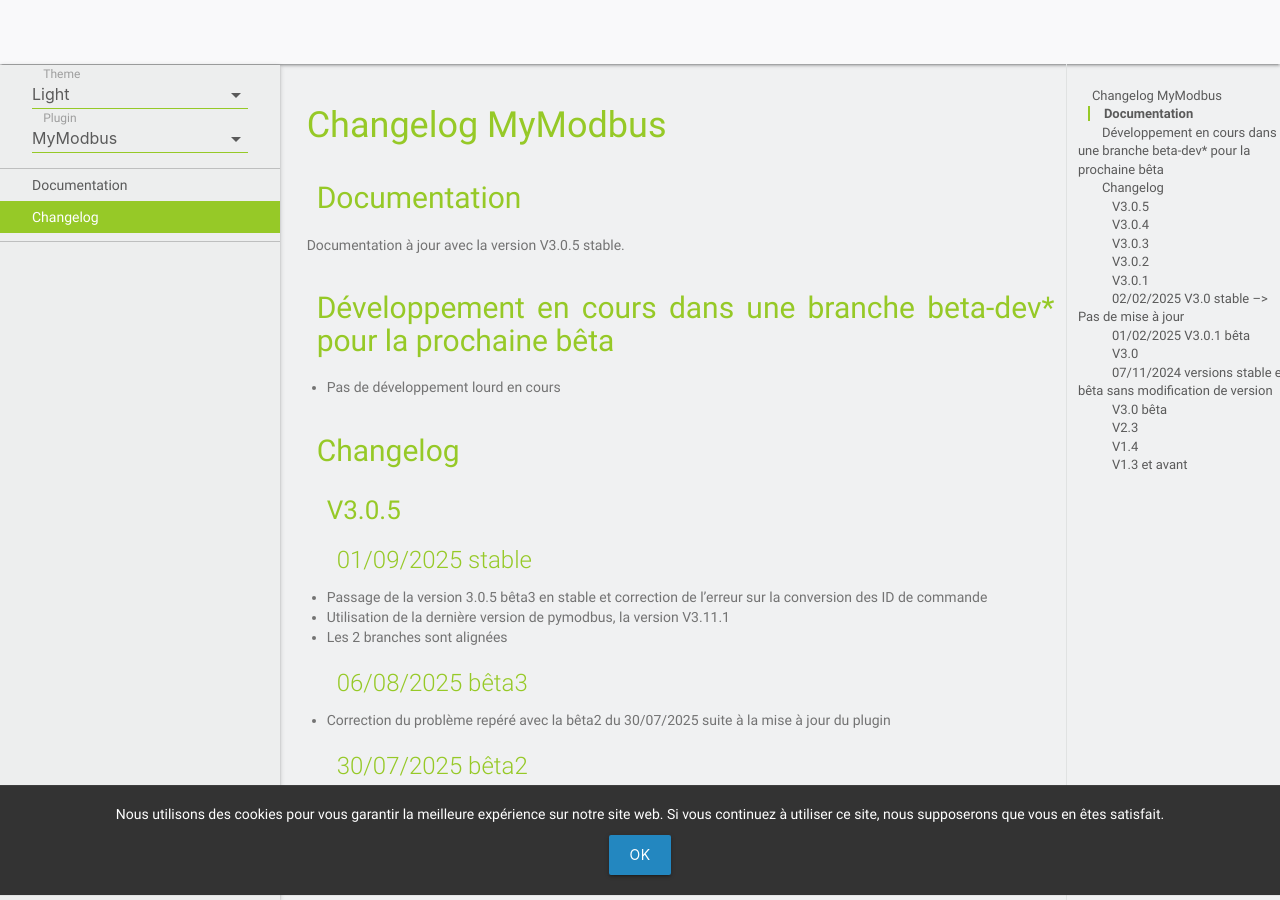
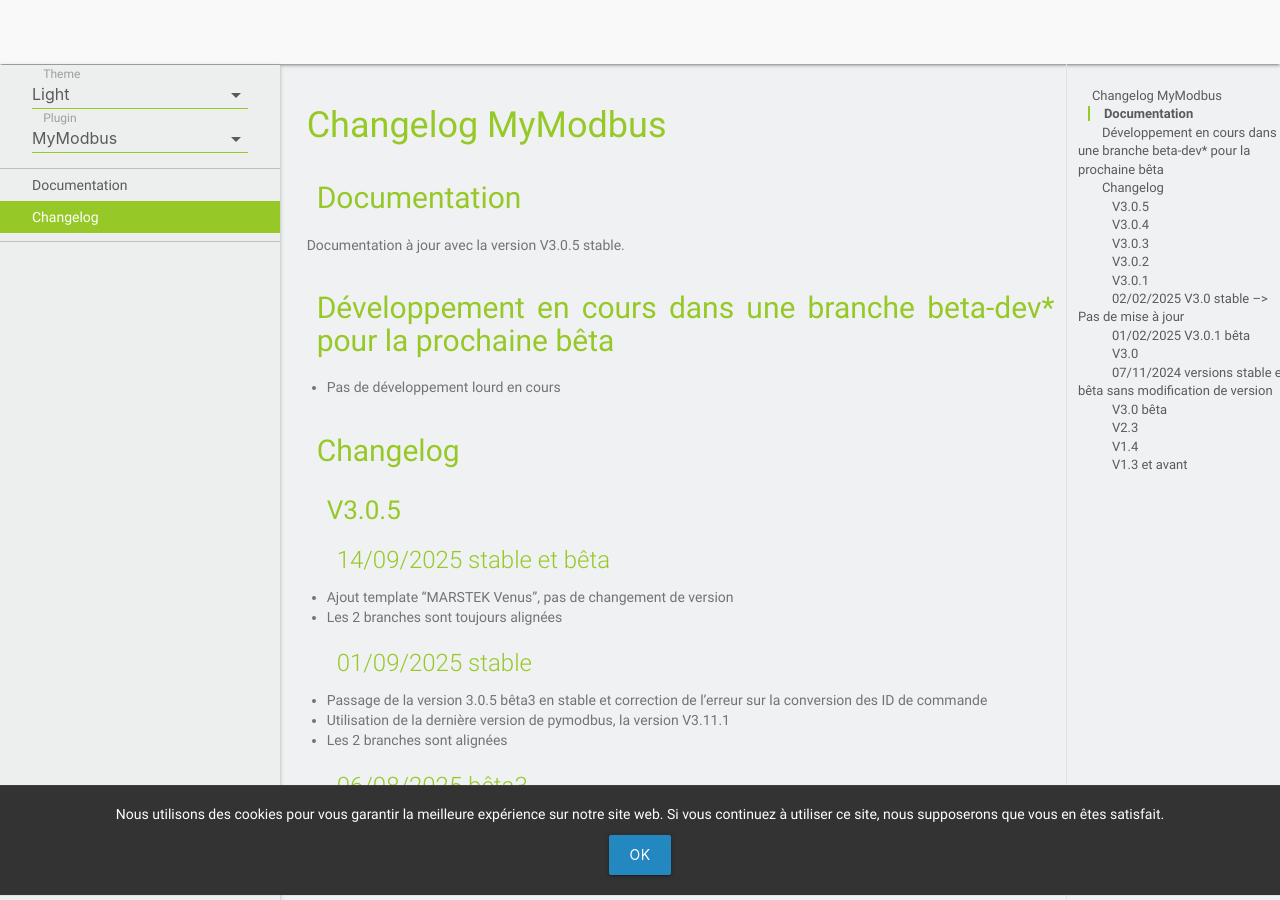
Before and after one commit to MrWaloo/jeedom-plugins-doc, a Jekyll site: the page built from docs/fr_FR/mymodbus_changelog.md, in a window 1280 px wide and 900 px high. Built offline with Jekyll 4.4.1, drawn with Linux system fonts in a browser that asks for light colours; emoji names are drawn with the system emoji font; our own code applies the rules of GitHub Pages for plain Markdown files.

Commit message:
Update mymodbus_changelog.md

```diff
--- a/docs/fr_FR/mymodbus_changelog.md
+++ b/docs/fr_FR/mymodbus_changelog.md
@@ -11,6 +11,11 @@
 ## Changelog
 
 ### V3.0.5
+
+#### 14/09/2025 stable et bêta
+
+- Ajout template "MARSTEK Venus", pas de changement de version
+- Les 2 branches sont toujours alignées
 
 #### 01/09/2025 stable
 
```
